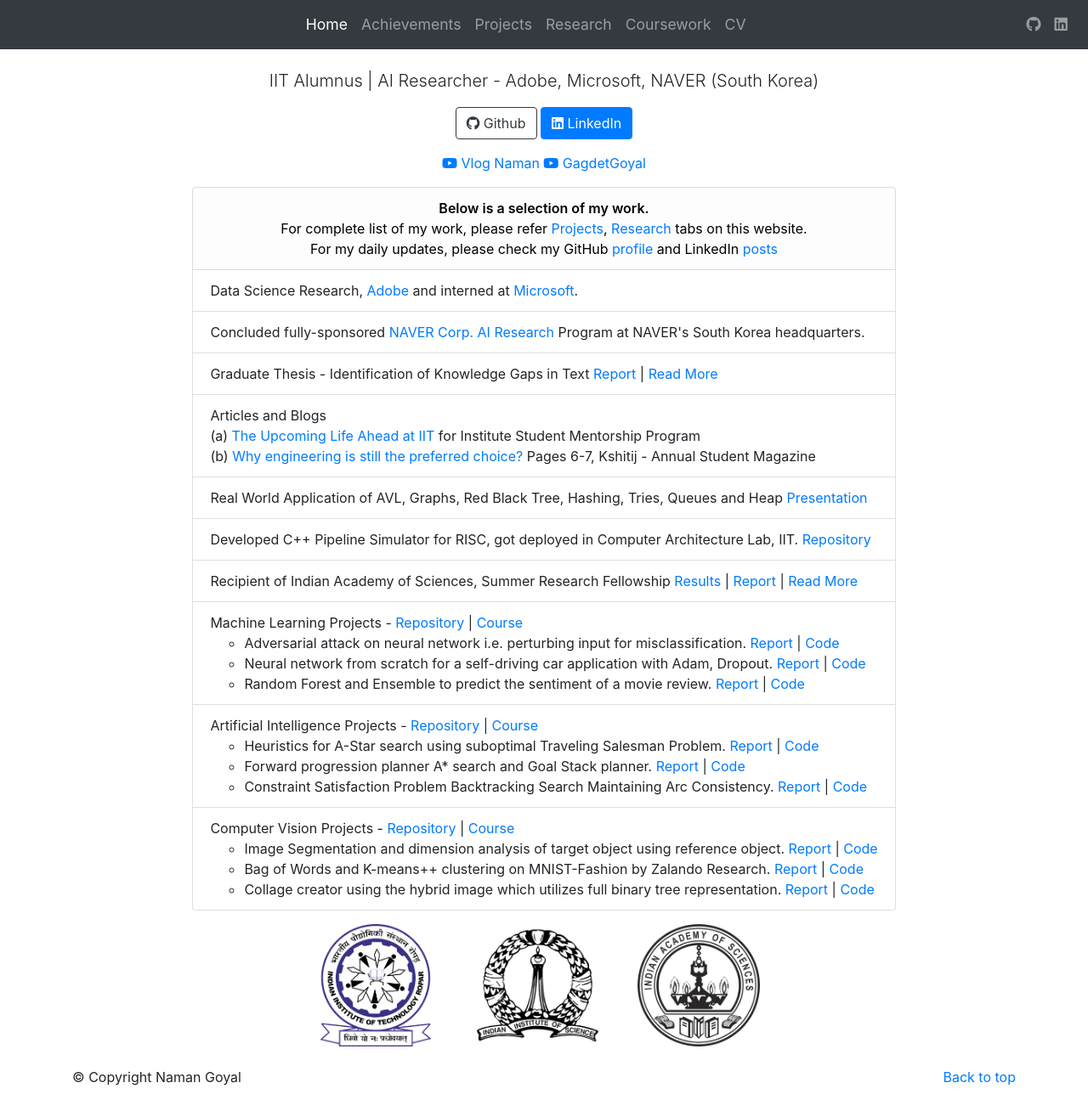
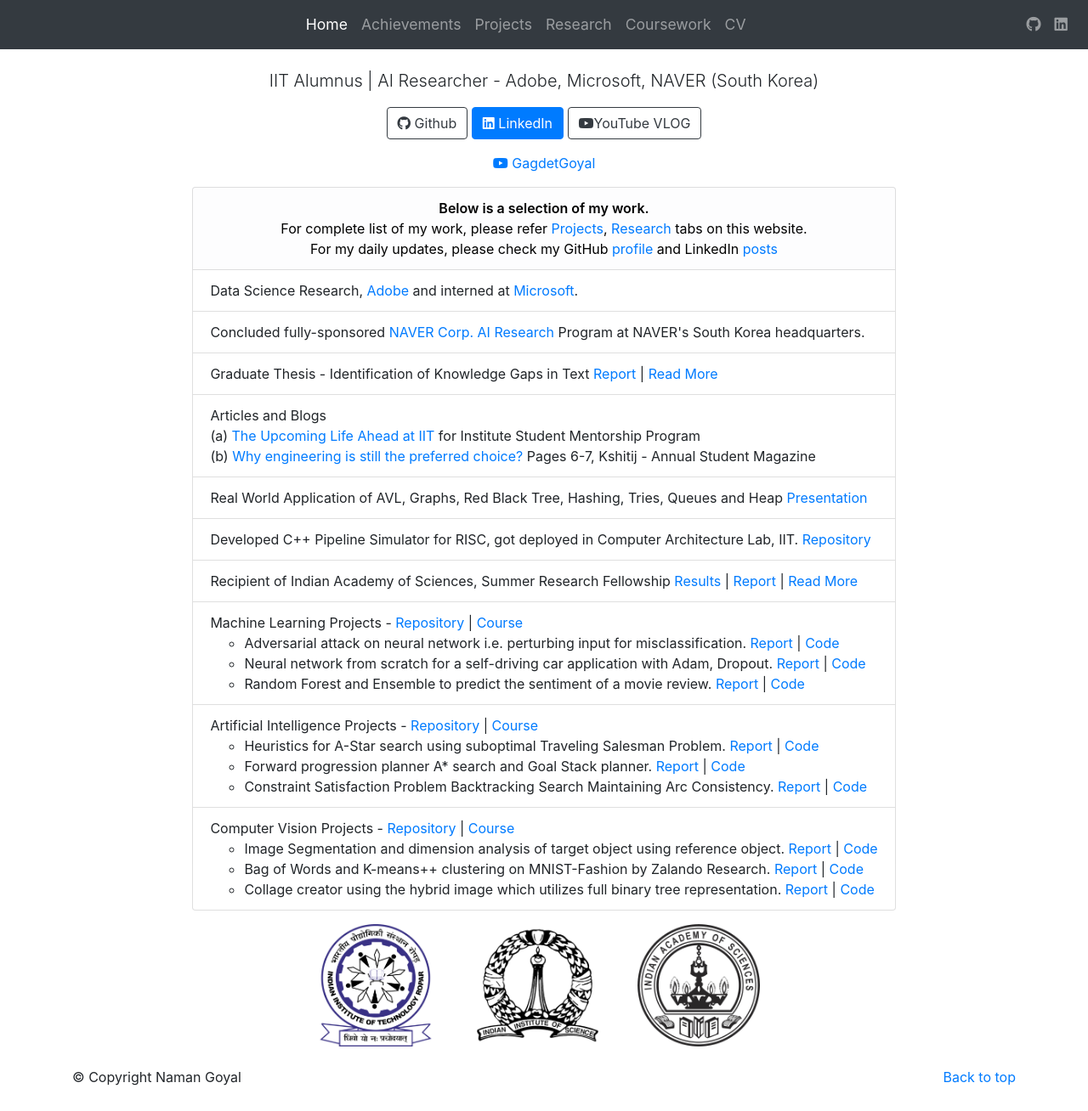
Before and after one commit to thenamangoyal/thenamangoyal.github.io, a Jekyll site: the page built from index.html, in a window 1280 px wide and 1308 px high. Shown: the whole window at 85% size. Built offline with Jekyll 4.4.1, drawn with Linux system fonts in a browser that asks for light colours; nearby versions of some CDN libraries.

Commit message:
index add button Youtube

```diff
--- a/index.html
+++ b/index.html
@@ -17,14 +17,15 @@ layout: bootstrap
                     class="fab fa-github"></i> Github</a>
             <a target="_blank" href="https://www.linkedin.com/in/goyal-naman/" class="btn btn-primary"><i
                     class="fab fa-linkedin"></i> LinkedIn</a>
-            <!-- <a target="_blank" href="https://bit.ly/namangoyal" class="btn btn-outline-dark"><i class="fas fa-file"></i> -->
-            <!-- Curriculum Vitae</a> -->
+            <a target="_blank" href="https://www.youtube.com/c/NamanGoyal6" title="YouTube HomePage" class="btn btn-outline-dark">
+                <i                         class="fab fa-youtube"></i>YouTube VLOG</a>
+            <!-- <a target="_blank" href="https://bit.ly/namangoyal" class="btn btn-outline-dark"><i class="fas fa-file"></i> Curriculum Vitae</a> -->
 
         </p>
         <p class="text-center">
             <!-- YouTube -->
-                <a href="https://www.youtube.com/c/NamanGoyal6" title="YouTube HomePage" target="_blank"><i
-                        class="fab fa-youtube"></i> Vlog Naman</a>
+                <!-- <a href="https://www.youtube.com/c/NamanGoyal6" title="YouTube HomePage" target="_blank">
+                    <i class="fab fa-youtube"></i> Vlog Naman</a> -->
                 <a href="https://www.youtube.com/channel/UC80ED7AC093Iy2d-Yn-VI6Q" title="Gadget Goyal"
                     target="_blank"><i class="fab fa-youtube"></i> GagdetGoyal</a>
         </p>
```
